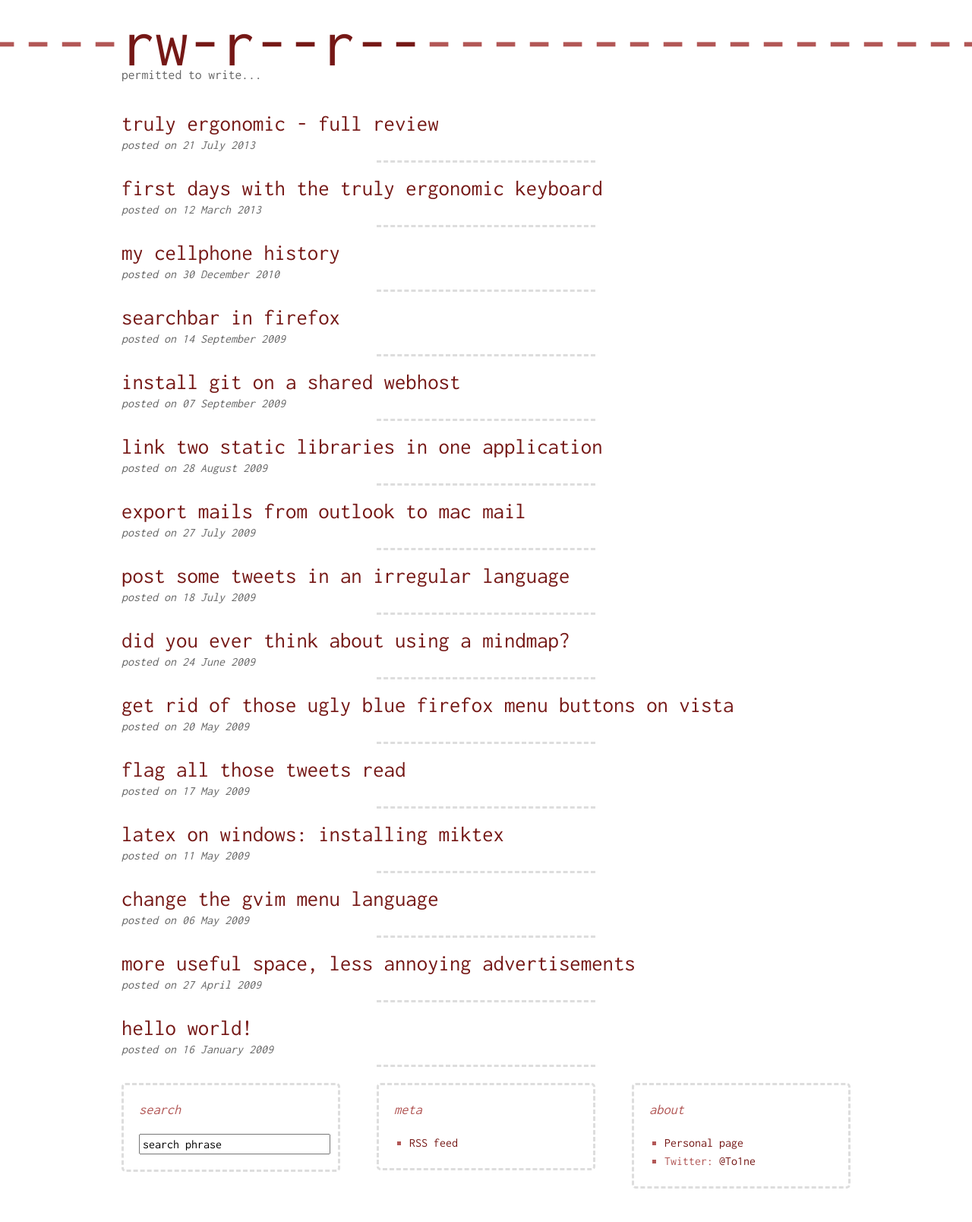
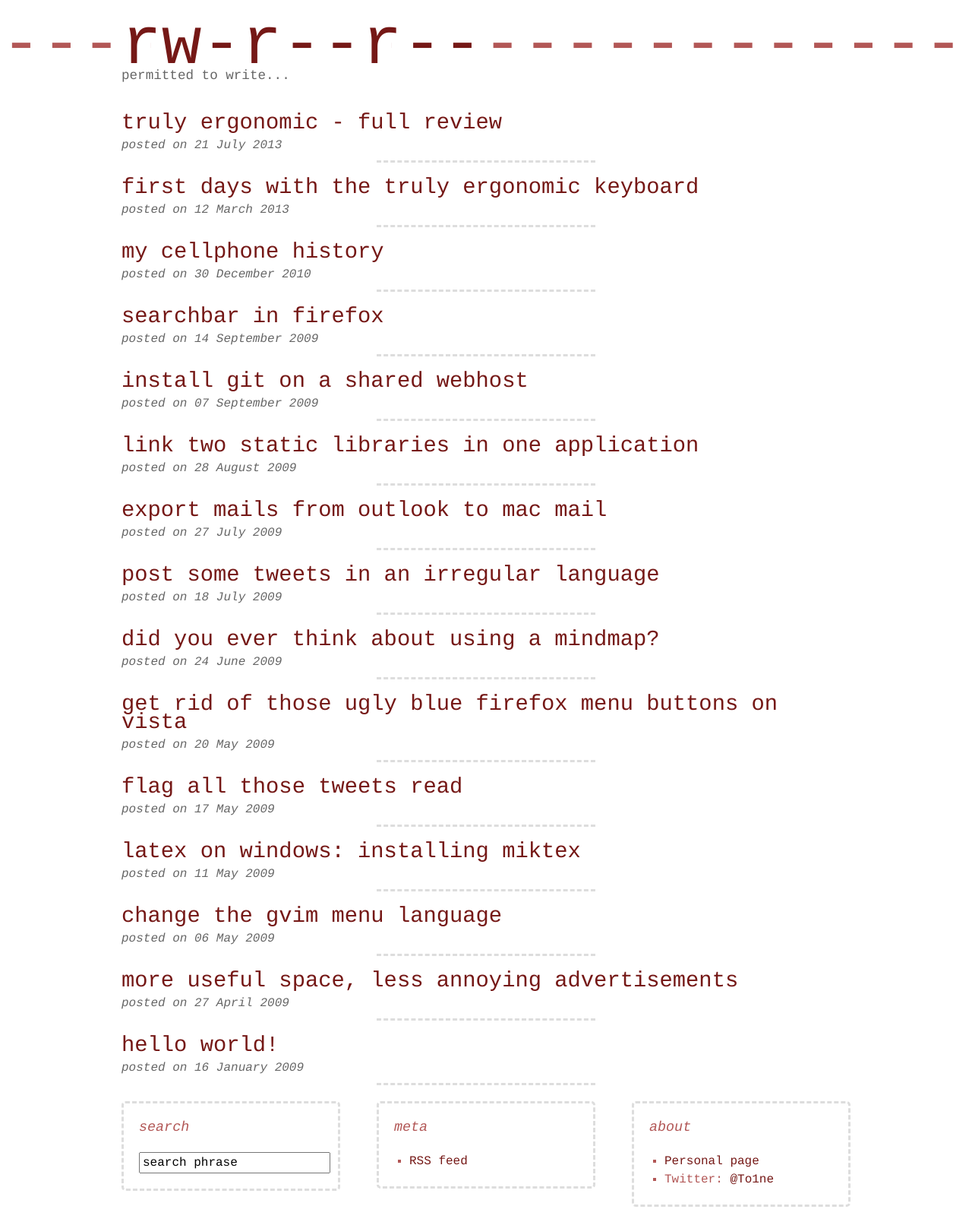
Before and after one commit to Zagyarakushi/website, a Jekyll site: the page built from index.html, in a window 1280 px wide. Shown: the whole page at 76% size. Built offline with Jekyll 4.4.1, drawn with Linux system fonts in a browser that asks for light colours; some web fonts are replaced; Markdown is read by kramdown in place of the engine named in the settings; the list of posts is cut into pages by our own code; comment, search, counter and statistics services are not loaded; before the commit the page ends 1584 px from its top, so only the background shows below that.

Commit message:
use PT Mono instead

```diff
--- a/css/style.css
+++ b/css/style.css
@@ -18,7 +18,7 @@
 *
 **************************************************/
 
-@import url(http://fonts.googleapis.com/css?family=Inconsolata:400,700);
+@import url(http://fonts.googleapis.com/css?family=PT+Mono);
 
 /**************************
 * General styles
@@ -37,7 +37,7 @@
 /* Body */
 body {
   line-height: 24px;
-  font-family: 'Inconsolata', Courier, monospace;
+  font-family: 'PT Mono', Courier, monospace;
 /*  background: #E8E8CA;*/
 }
 /* Headers */
@@ -189,7 +189,7 @@
 /* Code */
 pre, code {
   font-size: 0.9em;
-  font-family: 'Inconsolata', Courier, monospace;
+  font-family: 'PT Mono', Courier, monospace;
 }
 pre code {
   background: inherit;
@@ -223,7 +223,7 @@
 /* Forms */
 input, textarea {
   font-size: 1em;
-  font-family: 'Inconsolata', Courier, monospace;
+  font-family: 'PT Mono', Courier, monospace;
   padding: 3px;
 }
 :focus {
```
